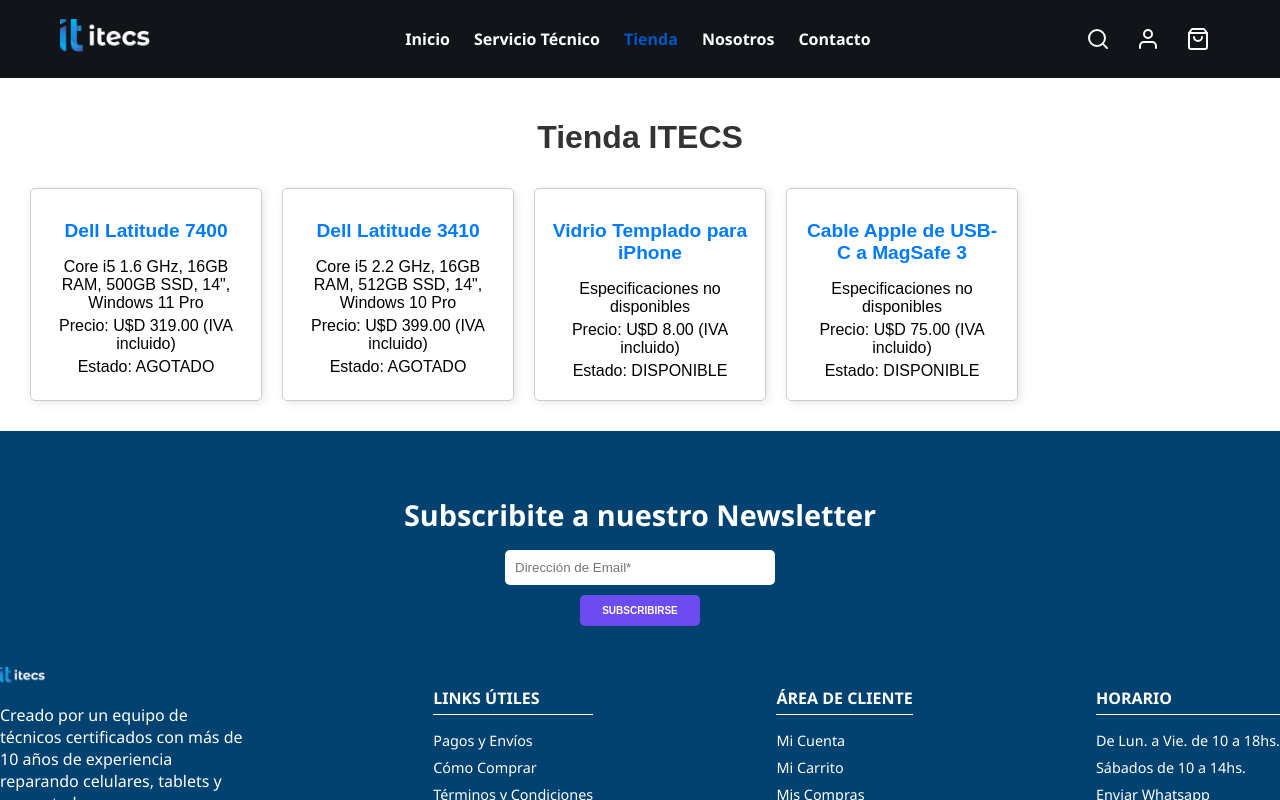
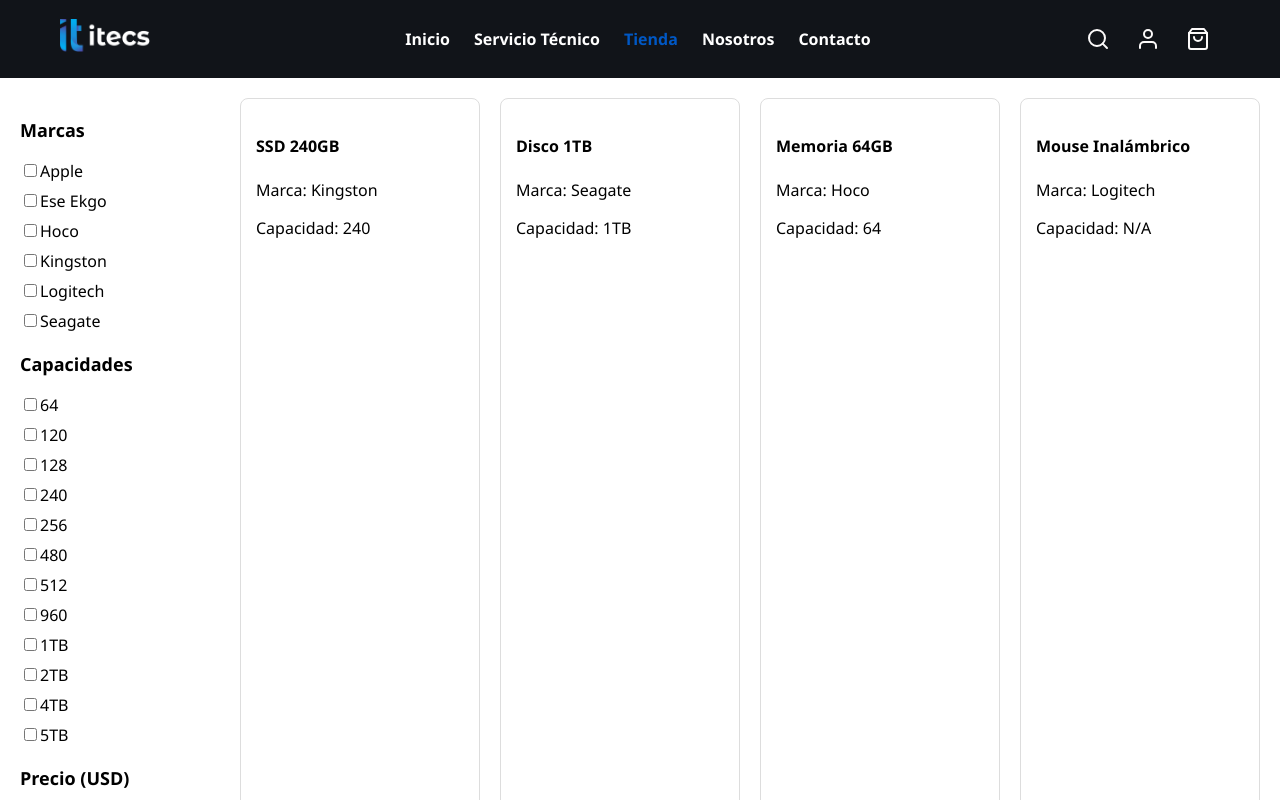
Before and after one commit to gustavo-manzini/Itecs, a React (Vite) app: page /tienda in a window 1280 px wide. Shown: the top 800 px of the page. Built offline with nearby package versions, Linux system fonts and the light colour scheme.

Commit message:
fialice esto, ahora voy a continuar cargando un json con los productos

```diff
--- a/src/App.css
+++ b/src/App.css
@@ -1135,6 +1135,7 @@ h1 {
 .tienda-container {
   display: flex;
   padding: 20px;
+  background-color: white;
 }
 
 .filtro-tienda {
--- a/src/App.jsx
+++ b/src/App.jsx
@@ -1,7 +1,6 @@
 
 import { BrowserRouter, Routes, Route } from "react-router-dom";
 import "./App.css";
-// import 'bootstrap/dist/css/bootstrap.min.css';
 import 'bootstrap/dist/js/bootstrap.bundle.min.js';
 
 
--- a/src/Componentes/Serviciotecnico.jsx
+++ b/src/Componentes/Serviciotecnico.jsx
@@ -1,11 +1,9 @@
 
-
-import React from "react";
 import DeviceSelector from "./DeviceSelector";
 
 function Serviciotecnico() {
   return (
-    <div>
+    <div className="main-container">
       <DeviceSelector />
     </div>
   );
--- a/src/Componentes/Tienda.jsx
+++ b/src/Componentes/Tienda.jsx
@@ -1,46 +1,53 @@
-const productos = [
-  {
-    id: 1,
-    nombre: 'Dell Latitude 7400',
-    specs: 'Core i5 1.6 GHz, 16GB RAM, 500GB SSD, 14", Windows 11 Pro',
-    precio: 319.00,
-    estado: 'AGOTADO',
-  },
-  {
-    id: 2,
-    nombre: 'Dell Latitude 3410',
-    specs: 'Core i5 2.2 GHz, 16GB RAM, 512GB SSD, 14", Windows 10 Pro',
-    precio: 399.00,
-    estado: 'AGOTADO',
-  },
-  {
-    id: 3,
-    nombre: 'Vidrio Templado para iPhone',
-    precio: 8.00,
-    estado: 'DISPONIBLE',
-  },
-  {
-    id: 4,
-    nombre: 'Cable Apple de USB-C a MagSafe 3',
-    precio: 75.00,
-    estado: 'DISPONIBLE',
-  },
+import React, { useState } from "react";
+import FiltroTienda from "./FiltroTienda";
+import Productos from "./Productos";
+
+
+const datosMock = [
+  { id: 1, nombre: "SSD 240GB", marca: "Kingston", capacidad: "240", precio: 45 },
+  { id: 2, nombre: "Disco 1TB", marca: "Seagate", capacidad: "1TB", precio: 70 },
+  { id: 3, nombre: "Memoria 64GB", marca: "Hoco", capacidad: "64", precio: 15 },
+  { id: 4, nombre: "Mouse Inalámbrico", marca: "Logitech", capacidad: "N/A", precio: 25 },
+  // ... más productos
 ];
 
 const Tienda = () => {
+  const [filters, setFilters] = useState({ marcas: [], capacidades: [] });
+  const [priceRange, setPriceRange] = useState({ min: 0, max: 9999 });
+
+  const handleFilterChange = (type, value) => {
+    setFilters((prev) => {
+      const alreadyChecked = prev[type].includes(value);
+      return {
+        ...prev,
+        [type]: alreadyChecked
+          ? prev[type].filter((item) => item !== value)
+          : [...prev[type], value],
+      };
+    });
+  };
+
+  const handlePriceChange = (range) => {
+    setPriceRange(range);
+  };
+
+  const productosFiltrados = datosMock.filter((producto) => {
+    const marcaMatch = filters.marcas.length === 0 || filters.marcas.includes(producto.marca);
+    const capacidadMatch =
+      filters.capacidades.length === 0 || filters.capacidades.includes(producto.capacidad);
+    const precioMatch = producto.precio >= priceRange.min && producto.precio <= priceRange.max;
+    return marcaMatch && capacidadMatch && precioMatch;
+  });
+
   return (
-    <div className="tienda">
-      <h1>Tienda ITECS</h1>
-      <div className="productos">
-        {productos.map((producto) => (
-          <div key={producto.id} className="producto">
-            <h2>{producto.nombre}</h2>
-            <p>{producto.specs || 'Especificaciones no disponibles'}</p>
-            <p>Precio: U$D {producto.precio.toFixed(2)} (IVA incluido)</p>
-            <p>Estado: {producto.estado}</p>
-          </div>
-        ))}
-      </div>
+    <div className="tienda-container">
+      <FiltroTienda
+        selectedFilters={filters}
+        onFilterChange={handleFilterChange}
+        priceRange={priceRange}
+        onPriceChange={handlePriceChange}
+      />
+      <Productos productos={productosFiltrados} />
     </div>
   );
 };
```
